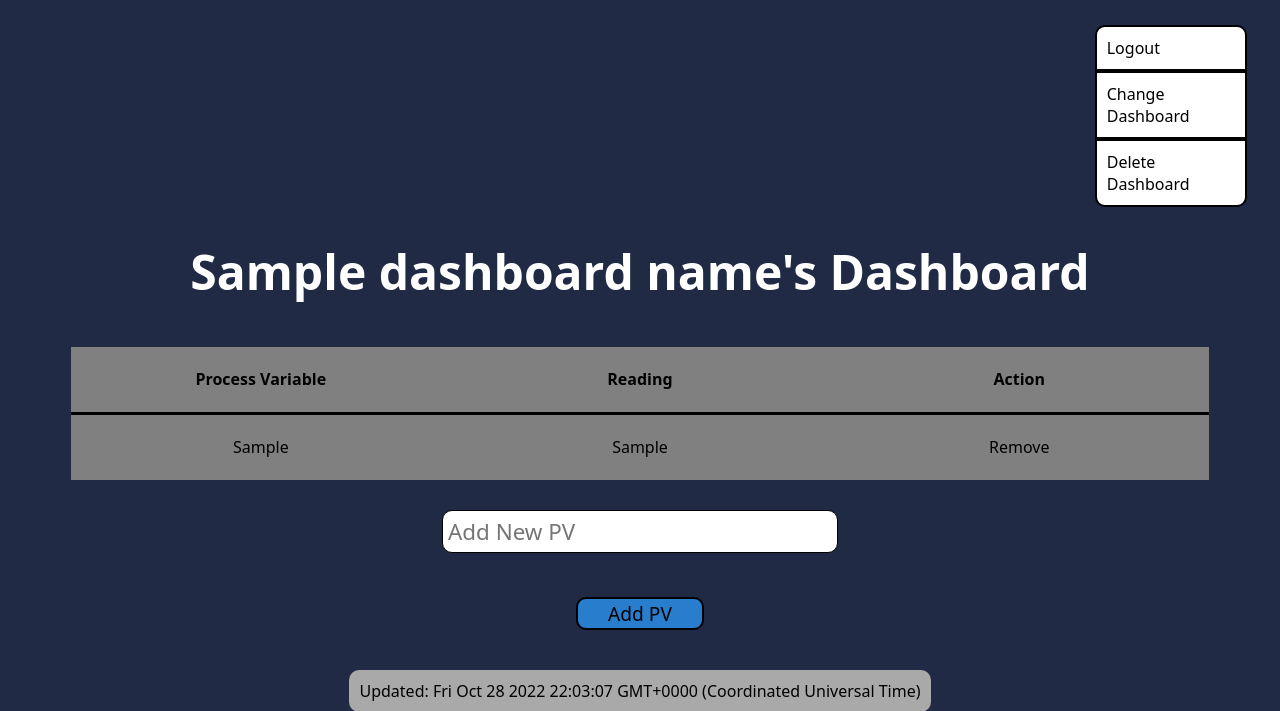
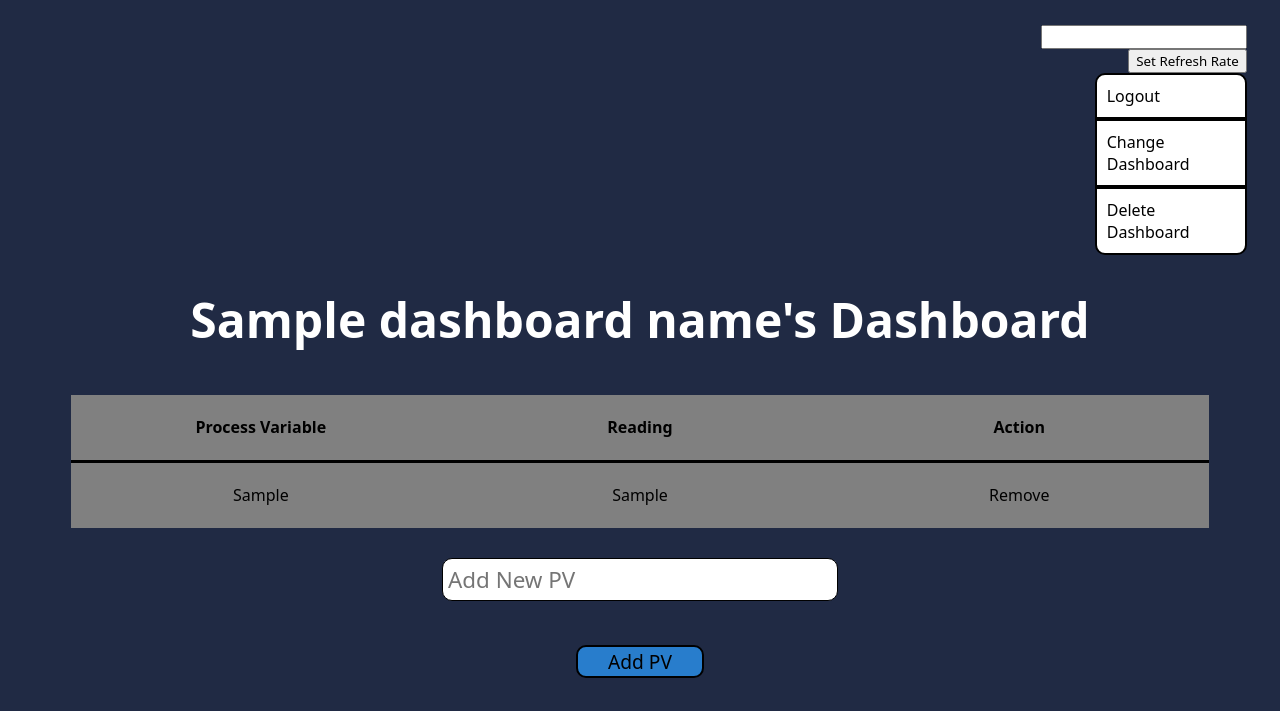
Before and after one commit to PenPen7531/ISSP-Triumf-435, a Flask app: template app/templates/public/test_dash.html in a window 1280 px wide. Shown: the top 711 px of the page. Run offline with Flask 2, Linux system fonts and the light colour scheme; the template is opened without the code that fills it: most values are stand-ins (such as "Sample title", 1, 10 or a date in 2020).

Commit message:
After merge added default params for refresh rate

```diff
--- /dev/null
+++ b/app/static/js/dash.js
@@ -0,0 +1,16 @@
+let date_box=document.getElementById("update-time");
+let date=new Date();
+date_box.innerHTML("Date"+date);
+let meta_head = document.getElementById('refresh-rate');
+console.log(meta_head)
+
+function change_refresh_rate(){
+    let meta_head = document.getElementById("refresh-rate");
+    let input_data = document.getElementById("refresh_input").value;
+    if (Number.isInteger(+input_data)){
+        meta_head.content = input_data;
+        console.log("Is num");
+    }
+    console.log(input_data);
+    console.log(meta_head);
+};
--- a/app/templates/public/test_dash.html
+++ b/app/templates/public/test_dash.html
@@ -7,10 +7,12 @@
     <title>Dashboard</title>
     <link rel="stylesheet" href="{{ url_for('static', filename='css/dash-home.css') }}">
     <script src="../../static/js/dash.js"></script>
-    <meta http-equiv="refresh" content="5" />
+    <meta http-equiv="refresh" content="{{ rate }}" id="refresh-rate"/>
 </head>
 <body>
     <div class="button">
+        <input id="refresh_input"/>
+        <div class="flex-right"><button onclick="change_refresh_rate()">Set Refresh Rate</button></div>
         <div class="flex-right"><a href="/" id="logout">Logout</a></div>
         <div class="flex-right"><a href="/dashboard" id="dash-change">Change Dashboard</a></div>
         <div class="flex-right"><a href="/dashboard/delete/{{dashboard_name}}" id="delete" onclick="return confirm('Are you sure you want to delete this dashboard?')">Delete Dashboard</a></div>
```
Also changed, not shown: app/views.py (+5 -4 lines), README.md.
